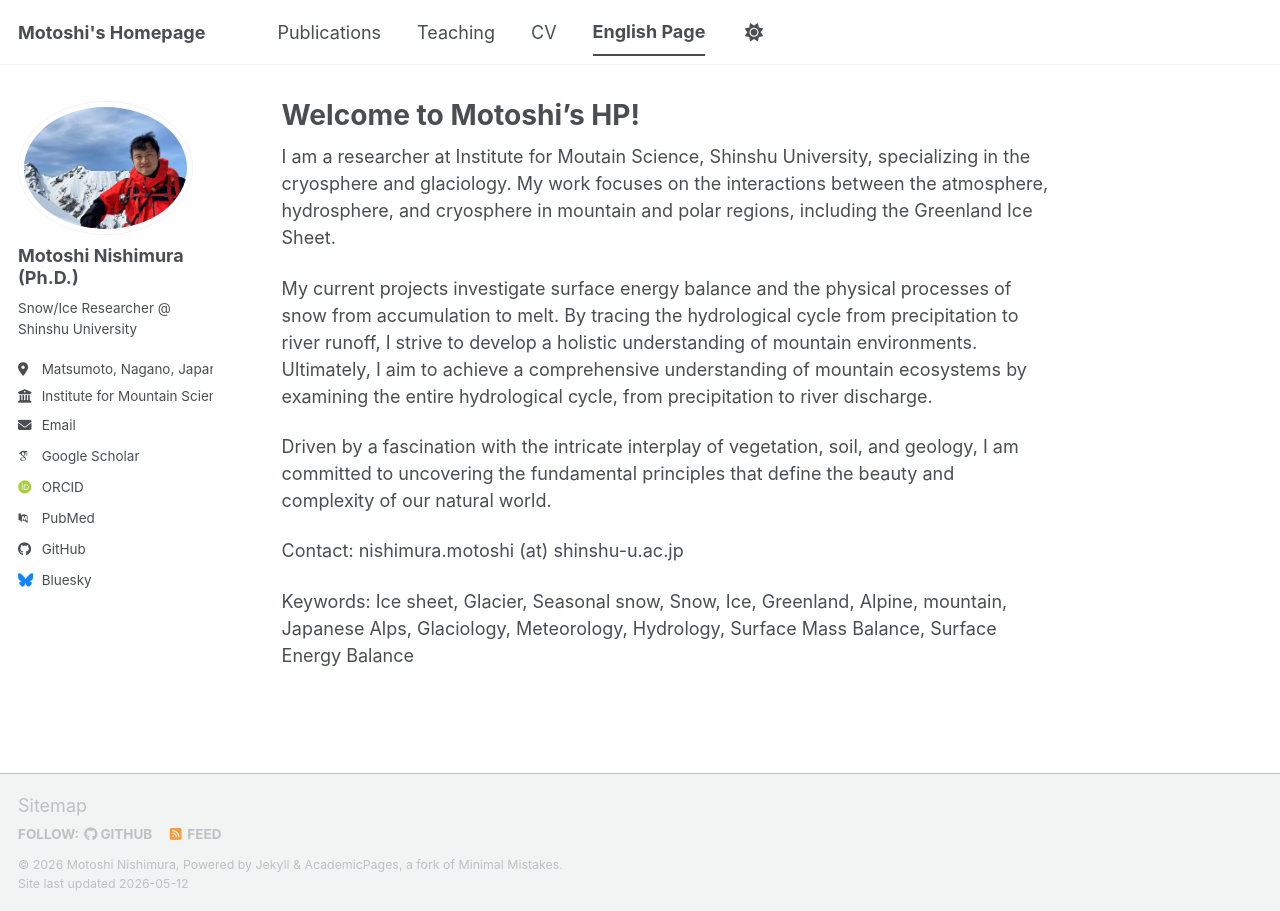
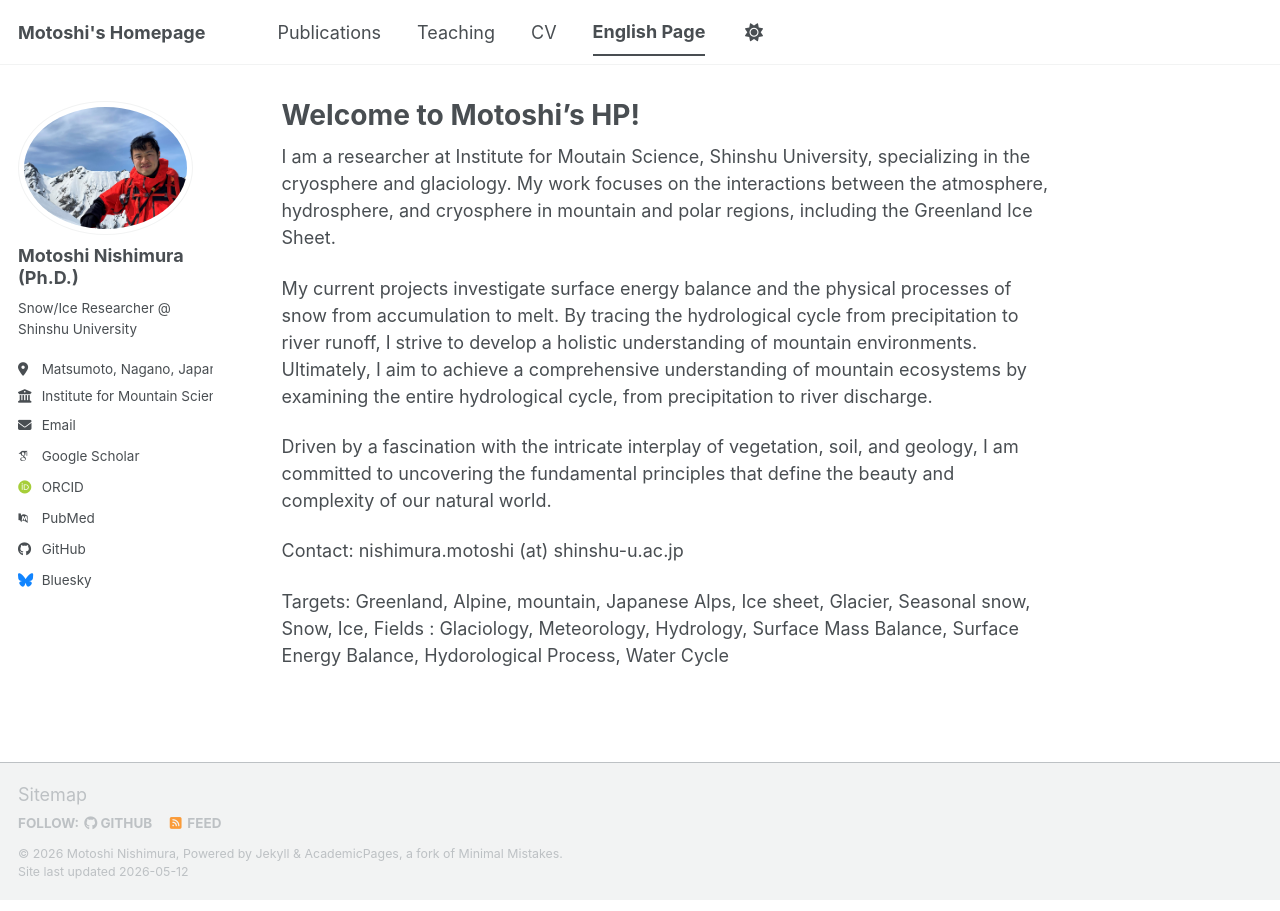
Before and after one commit to MotoshiNishimura/MotoshiNishimura.github.io, a Jekyll site: the page built from _pages/about_en.md, in a window 1280 px wide. Built offline with Jekyll 4.4.1, drawn with Linux system fonts in a browser that asks for light colours; some web fonts are replaced; a script bundle is joined from its source files by our own code; library files that are not in the unit come from our copies.

Commit message:
Update about_en.md

```diff
--- a/_pages/about_en.md
+++ b/_pages/about_en.md
@@ -11,7 +11,6 @@ Driven by a fascination with the intricate interplay of vegetation, soil, and ge
 
 Contact: nishimura.motoshi (at) shinshu-u.ac.jp
 
-Keywords:
-Ice sheet, Glacier, Seasonal snow, Snow, Ice,
-Greenland, Alpine, mountain, Japanese Alps,
-Glaciology, Meteorology, Hydrology, Surface Mass Balance, Surface Energy Balance
+<Keywords>
+Targets: Greenland, Alpine, mountain, Japanese Alps, Ice sheet, Glacier, Seasonal snow, Snow, Ice,
+Fields : Glaciology, Meteorology, Hydrology, Surface Mass Balance, Surface Energy Balance, Hydorological Process, Water Cycle
```
